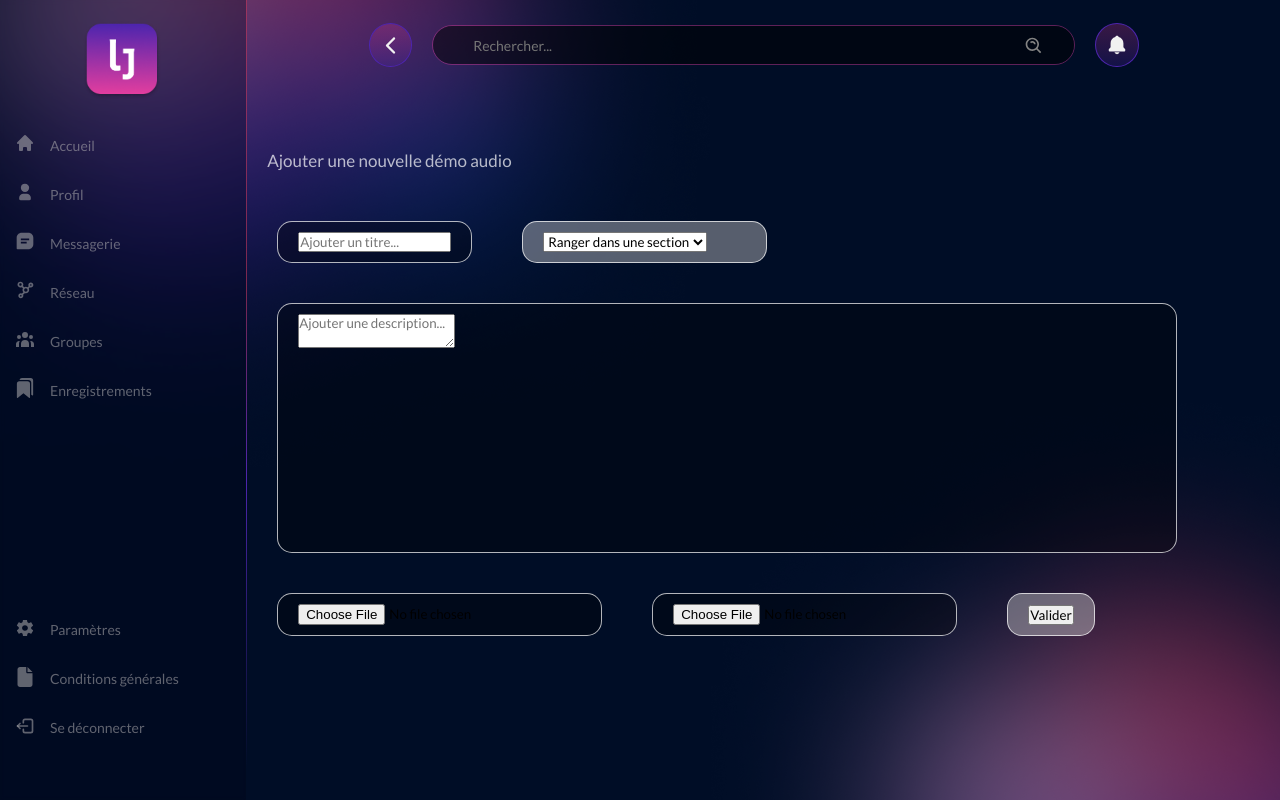
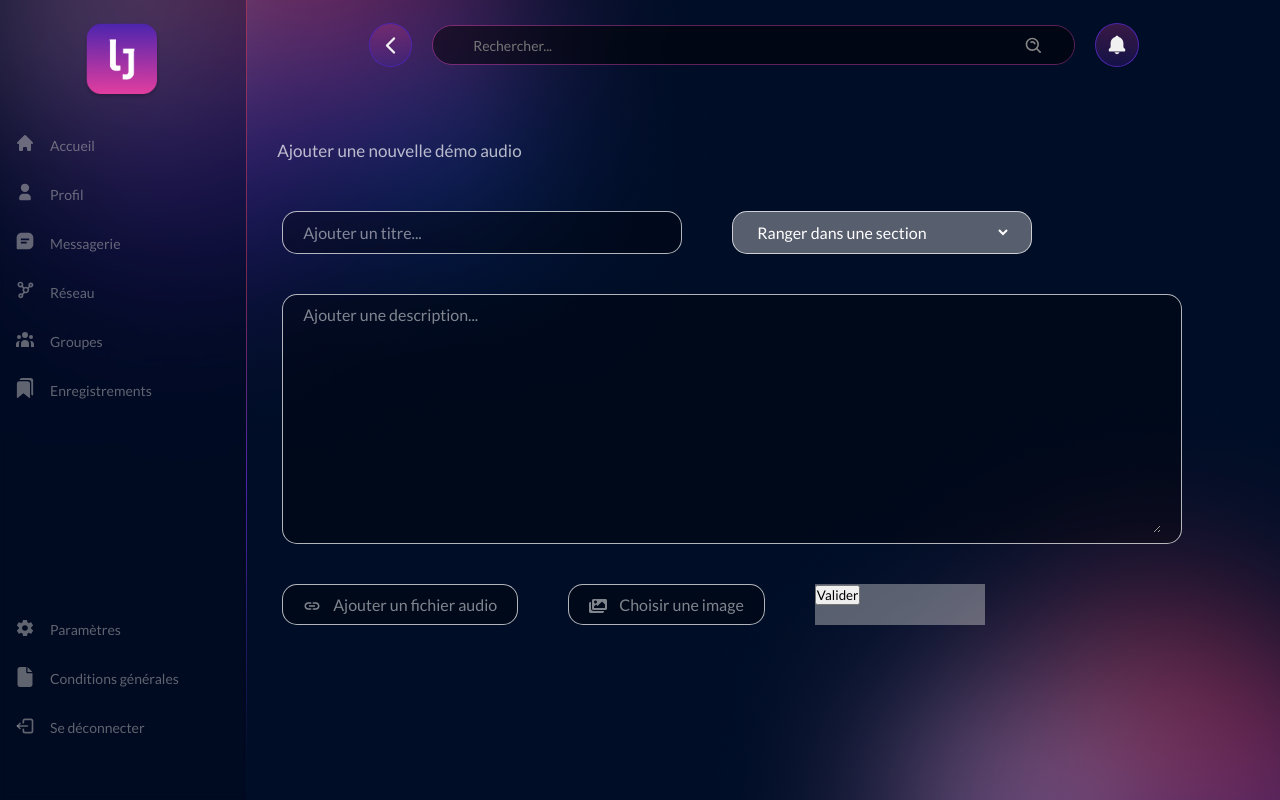
Before and after one commit to ApollineSetan/Projet-Fil-Rouge-App, a React (Vite) app: page /add-demo in a window 1280 px wide. Built offline with nearby package versions, Linux system fonts and the light colour scheme.

Commit message:
improving form

```diff
--- a/src/Pages/AddDemo.jsx
+++ b/src/Pages/AddDemo.jsx
@@ -1,15 +1,15 @@
 import React, { useState } from "react";
 import "../Styles/AddDemo.css";
 import { TopBar } from "../Components/TopBar";
-import { IoIosArrowDown } from "react-icons/io";
+import { MdOutlineLink } from "react-icons/md";
 import { FaImages } from "react-icons/fa";
 import { useDemoContext } from "../Contexts/DemoContext"; // Importer le contexte
 
 function AddDemo() {
-  const [title, setTitle] = useState("");  // Titre de la démo
-  const [description, setDescription] = useState("");  // Description (facultatif)
-  const [file, setFile] = useState(null);  // Fichier de la démo (obligatoire)
-  const [image, setImage] = useState(null);  // Image d'illustration (facultatif)
+  const [title, setTitle] = useState(""); // Titre de la démo
+  const [description, setDescription] = useState(""); // Description (facultatif)
+  const [file, setFile] = useState(null); // Fichier de la démo (obligatoire)
+  const [image, setImage] = useState(null); // Image d'illustration (facultatif)
   const { addDemo } = useDemoContext(); // Utiliser addDemo du contexte pour ajouter la démo
 
   // Fonction handleSubmit pour ajouter la démo
@@ -22,28 +22,41 @@ function AddDemo() {
     }
 
     // Vérifier l'extension du fichier pour s'assurer qu'il a un format valide
-    const validExtensions = ['mp3', 'flac', 'wav', 'aac', 'ogg', 'aiff', 'm4a', 'wma'];
-    const fileExtension = file.name.split('.').pop().toLowerCase(); // Récupère l'extension du fichier en minuscule
+    const validExtensions = [
+      "mp3",
+      "flac",
+      "wav",
+      "aac",
+      "ogg",
+      "aiff",
+      "m4a",
+      "wma",
+    ];
+    const fileExtension = file.name.split(".").pop().toLowerCase(); // Récupère l'extension du fichier en minuscule
 
     if (!validExtensions.includes(fileExtension)) {
-      alert("Format de fichier audio invalide ! Veuillez télécharger un fichier MP3, FLAC, WAV, AAC, OGG, AIFF, M4A ou WMA.");
+      alert(
+        "Format de fichier audio invalide ! Veuillez télécharger un fichier MP3, FLAC, WAV, AAC, OGG, AIFF, M4A ou WMA."
+      );
       return;
     }
 
     // Vérifier le type MIME si nécessaire
     const validFormats = [
-      'audio/mpeg', // MP3
-      'audio/wav',
-      'audio/flac',
-      'audio/aac',
-      'audio/ogg',
-      'audio/aiff',
-      'audio/x-m4a',
-      'audio/x-ms-wma'
+      "audio/mpeg", // MP3
+      "audio/wav",
+      "audio/flac",
+      "audio/aac",
+      "audio/ogg",
+      "audio/aiff",
+      "audio/x-m4a",
+      "audio/x-ms-wma",
     ];
 
     if (!validFormats.includes(file.type)) {
-      alert("Format de fichier audio invalide ! Veuillez télécharger un fichier MP3, FLAC, WAV, AAC, OGG, AIFF, M4A ou WMA.");
+      alert(
+        "Format de fichier audio invalide ! Veuillez télécharger un fichier MP3, FLAC, WAV, AAC, OGG, AIFF, M4A ou WMA."
+      );
       return;
     }
 
@@ -51,7 +64,8 @@ function AddDemo() {
     const audio = new Audio(URL.createObjectURL(file));
     audio.onloadedmetadata = () => {
       const duration = audio.duration; // Durée en secondes
-      if (duration > 3600) { // 1h = 3600 secondes
+      if (duration > 3600) {
+        // 1h = 3600 secondes
         alert("La durée du fichier audio ne doit pas dépasser 1 heure.");
         return;
       }
@@ -59,10 +73,18 @@ function AddDemo() {
       // Formater la durée
       const minutes = Math.floor(duration / 60);
       const seconds = Math.floor(duration % 60);
-      const formattedDuration = `${minutes}:${seconds < 10 ? "0" + seconds : seconds}`;
+      const formattedDuration = `${minutes}:${
+        seconds < 10 ? "0" + seconds : seconds
+      }`;
 
       // Créer l'objet demo à ajouter
-      const demo = { title, description, file, image, duration: formattedDuration };
+      const demo = {
+        title,
+        description,
+        file,
+        image,
+        duration: formattedDuration,
+      };
 
       // Ajouter la démo au contexte
       addDemo(demo);
@@ -75,6 +97,16 @@ function AddDemo() {
 
       console.log("Démo ajoutée :", demo);
     };
+  };
+
+  // Fonction pour déclencher l'input de fichier audio
+  const handleAudioClick = () => {
+    document.getElementById("audioFile").click(); // Simuler un clic sur l'input
+  };
+
+  // Fonction pour déclencher l'input de fichier image
+  const handleImageClick = () => {
+    document.getElementById("imageFile").click(); // Simuler un clic sur l'input
   };
 
   return (
@@ -110,16 +142,30 @@ function AddDemo() {
         </div>
         <div className="thirdContainer">
           <div className="addFile">
+            {/* Bouton personnalisé pour le fichier audio */}
+            <button type="button" onClick={handleAudioClick}>
+              <MdOutlineLink />
+              Ajouter un fichier audio
+            </button>
             <input
               type="file"
+              id="audioFile"
+              style={{ display: "none" }} // Caché
               accept="audio/mp3, audio/wav, audio/flac, audio/aac, audio/ogg, audio/aiff, audio/m4a, audio/wma"
               onChange={(e) => setFile(e.target.files[0])}
               required
             />
           </div>
           <div className="addImage">
+            {/* Bouton personnalisé pour l'image */}
+            <button type="button" onClick={handleImageClick}>
+              <FaImages />
+              Choisir une image
+            </button>
             <input
               type="file"
+              id="imageFile"
+              style={{ display: "none" }} // Caché
               accept="image/*"
               onChange={(e) => setImage(e.target.files[0])}
             />
--- a/src/Styles/AddDemo.css
+++ b/src/Styles/AddDemo.css
@@ -1,3 +1,5 @@
+/* Styles généraux */
+
 .mainContainer {
   width: 100%;
   height: 100vh;
@@ -14,8 +16,8 @@
   font-size: 17px !important;
   color: rgb(255, 255, 255, 0.7);
   width: 100%;
-  margin-left: 20px;
-  padding: 70px 0 0 0;
+  margin-left: 40px;
+  padding: 60px 0 0 0;
 }
 
 .form {
@@ -25,10 +27,12 @@
   width: 100%;
 }
 
+/* Première ligne de formulaire */
+
 .firstContainer {
   display: flex;
   gap: 50px;
-  margin-left: 10px;
+  margin-left: 15px;
   padding-top: 40px;
   padding-bottom: 40px;
   width: auto;
@@ -42,16 +46,28 @@
   display: flex;
   align-items: center;
   padding: 10px 20px;
-  cursor: pointer;
 }
 
-.firstContainer .addTitle a {
-  width: 250px;
+.firstContainer .addTitle:active,
+.firstContainer .addSection:active {
+  border: 1px solid rgb(255, 255, 255);
+}
+
+.firstContainer .addTitle {
+  width: 400px;
 }
 
 .firstContainer .addSection {
   background-color: rgba(217, 217, 217, 0.4);
-  width: 245px;
+  width: 300px;
+  cursor: pointer;
+}
+
+.firstContainer .addSection:hover,
+.firstContainer .addSection select {
+  background-color: rgba(217, 217, 217, 0.513);
+  width: 300px;
+  cursor: pointer;
 }
 
 .firstContainer i {
@@ -62,6 +78,29 @@
   justify-content: center;
 }
 
+.firstContainer .addTitle input,
+.firstContainer .addSection select {
+  width: 100%;
+  height: 100%;
+  background-color: transparent; /* Ajout : fond transparent pour harmoniser avec le conteneur */
+  border: none; /* Ajout : suppression des bordures blanches */
+  color: white; /* Ajout : texte blanc pour le contraste */
+  font-size: 16px; /* Ajout : taille de texte unifiée */
+}
+
+.firstContainer .addTitle input::placeholder,
+.secondContainer textarea::placeholder {
+  color: rgba(255, 255, 255, 0.5); /* Placeholder stylé */
+}
+
+.firstContainer .addTitle input:focus,
+.firstContainer .addSection select:focus,
+.secondContainer textarea:focus {
+  outline: none; /* Supprimer la bordure par défaut */
+}
+
+/* Deuxième ligne de formulaire (description) */
+
 .secondContainer {
   border-radius: 15px;
   background-color: rgba(0, 0, 0, 0.3);
@@ -69,53 +108,61 @@
   justify-content: flex-start;
   align-items: center;
   padding: 10px 20px;
-  cursor: pointer;
-  margin-left: 10px;
+  margin-left: 15px;
   width: 900px;
   height: 250px;
 }
 
+.secondContainer textarea {
+  width: 100%;
+  height: 100%;
+  background-color: transparent; /* Ajout : fond transparent pour harmoniser avec le conteneur */
+  border: none; /* Ajout : suppression des bordures blanches */
+  color: white; /* Ajout : texte blanc pour le contraste */
+  font-size: 16px; /* Ajout : taille de texte unifiée */
+}
+
+/* Troisième ligne de formulaire (boutons) */
+
 .thirdContainer {
   display: flex;
   gap: 50px;
-  margin-left: 10px;
+  margin-left: 15px;
   padding-top: 40px;
   width: auto;
 }
 
-.thirdContainer .addFile,
-.thirdContainer .submit,
-.thirdContainer .addImage {
+.thirdContainer .submit {
+  width: 170px;
+  background-color: rgba(217, 217, 217, 0.4);
+}
+
+.addFile button,
+.addImage button {
+  background-color: transparent;
+  display: flex;
+  align-items: center;
+  justify-content: center;
+  padding: 10px 20px;
+  text-align: center;
+  font-size: 16px;
+  cursor: pointer;
   border-radius: 15px;
   background-color: rgba(0, 0, 0, 0.3);
   border: 1px solid rgb(255, 255, 255, 0.7);
-  display: flex;
-  align-items: center;
-  padding: 10px 20px;
-  cursor: pointer;
+  color: rgba(255, 255, 255, 0.5);
 }
 
-.thirdContainer .addFile {
-  width: 325px;
+.addFile button svg,
+.addImage button svg {
+  font-size: 18px;
+  transform: translateY(1px);
+  margin-right: 12px;
+  color: rgba(255, 255, 255, 0.5);
 }
 
-.thirdContainer i {
-  font-size: 20px;
-  margin-left: 10px;
-  display: flex;
-  align-items: center;
-  justify-content: center;
+.addFile button:hover,
+.addImage button:hover {
+  background-color: rgba(254, 71, 111, 0.6);
+  color: rgb(255, 255, 255);
 }
-
-.thirdContainer .submit {
-  background-color: rgba(217, 217, 217, 0.4);
-}
-
-.firstContainer a,
-.secondContainer a,
-.thirdContainer a {
-  font-size: 16px;
-  display: flex;
-  text-decoration: none;
-  color: rgb(255, 255, 255, 0.5);
-}
--- a/src/Styles/ConfirmationOverlay.css
+++ b/src/Styles/ConfirmationOverlay.css
@@ -39,7 +39,8 @@
   margin-top: 10px;
 }
 
-  .cancelButton, .confirmButton {
+.cancelButton,
+.confirmButton {
   padding: 10px 20px;
   font-size: 16px;
   cursor: pointer;
@@ -54,7 +55,7 @@
 }
 
 .confirmButton {
-    background: #e74c3c;
+  background: #fe476e;
   color: white;
 }
 
@@ -63,5 +64,5 @@
 }
 
 .confirmButton:hover {
-    background: #ef6555;
+  background: #fa5b7d;
 }
--- a/src/Styles/MusicCard.css
+++ b/src/Styles/MusicCard.css
@@ -1,6 +1,6 @@
 .musicCardContainer {
   width: 350px;
-  height: 180px;
+  height: 160px;
   border: 2px solid #e33e9e6a;
   border-radius: 16px;
   padding: 20px;
@@ -25,7 +25,11 @@
   left: 0;
   right: 0;
   bottom: 0;
-  background: linear-gradient(180deg, rgba(227, 62, 159, 0.40) 0%, rgba(77, 37, 174, 0.40) 100%);
+  background: linear-gradient(
+    180deg,
+    rgba(227, 62, 159, 0.4) 0%,
+    rgba(77, 37, 174, 0.4) 100%
+  );
   z-index: 1;
 }
 
@@ -119,7 +123,7 @@
 }
 
 .menuOptionShare svg,
-.menuOptionEdit svg{
+.menuOptionEdit svg {
   font-size: 15px;
   color: rgb(255, 255, 255);
   margin-right: 10px;
--- a/src/Styles/SectionDefault.css
+++ b/src/Styles/SectionDefault.css
@@ -11,7 +11,7 @@
 .sectionDefault h1 {
   font-size: 17px;
   color: rgb(255, 255, 255, 0.7);
-  padding-left: 50px;
+  padding-left: 10px;
   margin-bottom: 20px;
   width: 100%;
 }
@@ -24,7 +24,7 @@
 
 .musicCardGrid {
   display: grid;
-  grid-template-columns: repeat(4, 1fr); /* 4 cartes par ligne */
+  grid-template-columns: repeat(3, 1fr); /* 4 cartes par ligne */
   gap: 50px; /* Espacement entre les cartes */
   width: 100%; /* Prendre toute la largeur disponible */
   justify-items: center; /* Centrer les cartes dans chaque cellule */
```
Lines whose indentation alone changed are shown as unchanged.
